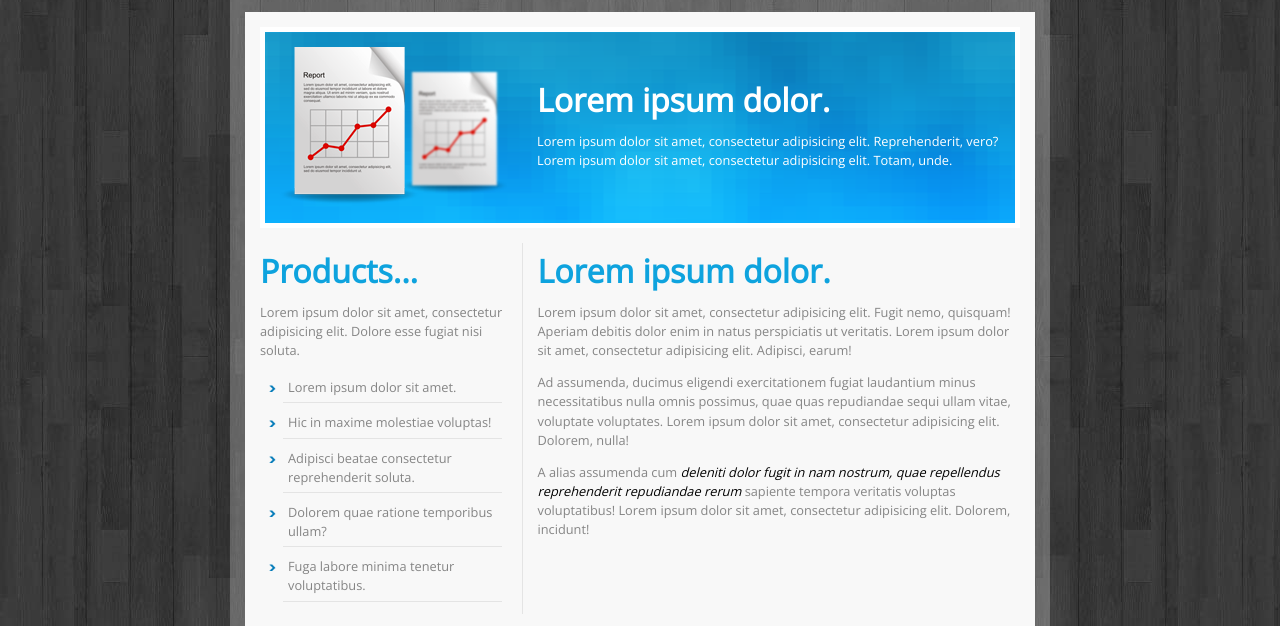
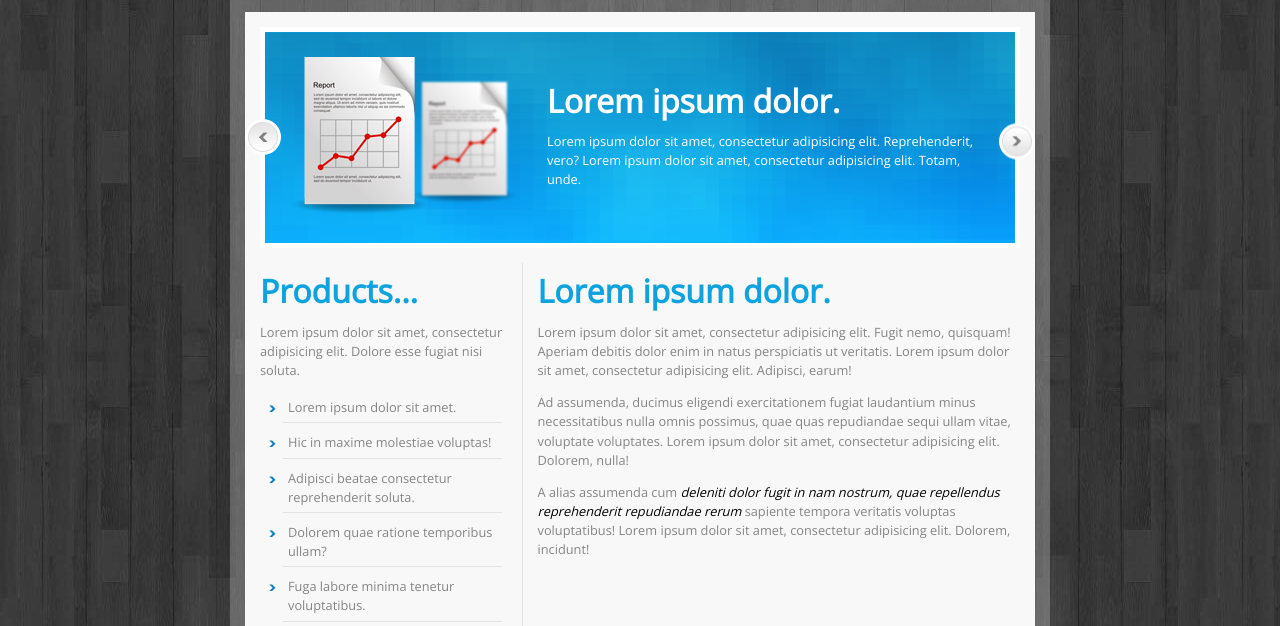
Before and after one commit to Vineversum/simple_template, a website: page index.html in a window 1280 px wide. Shown: the part 134-760 px from the top of the page. Drawn offline with nearby package versions, Linux system fonts and the light colour scheme.

Commit message:
добавил кнопки карусели

```diff
--- a/assets/scss/_carousel.scss
+++ b/assets/scss/_carousel.scss
@@ -9,7 +9,7 @@
   display: flex;
   align-items: center;
   justify-content: center;
-  //position: relative;
+  padding: 10px;
   border: 5px solid white;
   background-image: url("../img/carousel-item-bg.png");
   background-position: 50% 50%;
@@ -25,3 +25,32 @@
     color: white;
   }
 }
+.carousel-button.prev {
+  position: absolute;
+  top: calc(50% - 18px);
+  left: 0px;
+  a {
+    display: block;
+    height: 100%;
+    width: 100%;
+    position: absolute;
+    top: 0;
+    left: 0;
+    z-index: 1;
+  }
+}
+.carousel-button.next {
+  position: absolute;
+  top: calc(50% - 18px);
+  right: 0px;
+  transform: rotate(180deg);
+  a {
+    display: block;
+    height: 100%;
+    width: 100%;
+    position: absolute;
+    top: 0;
+    left: 0;
+    z-index: 1;
+  }
+}
--- a/assets/scss/_menu.scss
+++ b/assets/scss/_menu.scss
@@ -73,6 +73,5 @@
   .menu__list-item {
     border-radius: 0;
     padding: 5px;
-
   }
 }
--- a/index.html
+++ b/index.html
@@ -35,6 +35,14 @@
 
     <div class="container">
       <div class="carousel">
+        <div class="carousel-button prev">
+          <img src="assets/img/carousel-arrow.png" alt=""></a>
+          <a href="#"></a>
+        </div>
+        <div class="carousel-button next">
+            <img src="assets/img/carousel-arrow.png" alt=""></a>
+            <a href="#"></a>
+        </div>
         <div class="carousel-content">
           <div class="carousel-content__left">
             <img src="assets/img/carousel-icon.png" alt="">
```
Also changed, not shown: assets/css/style.css.
